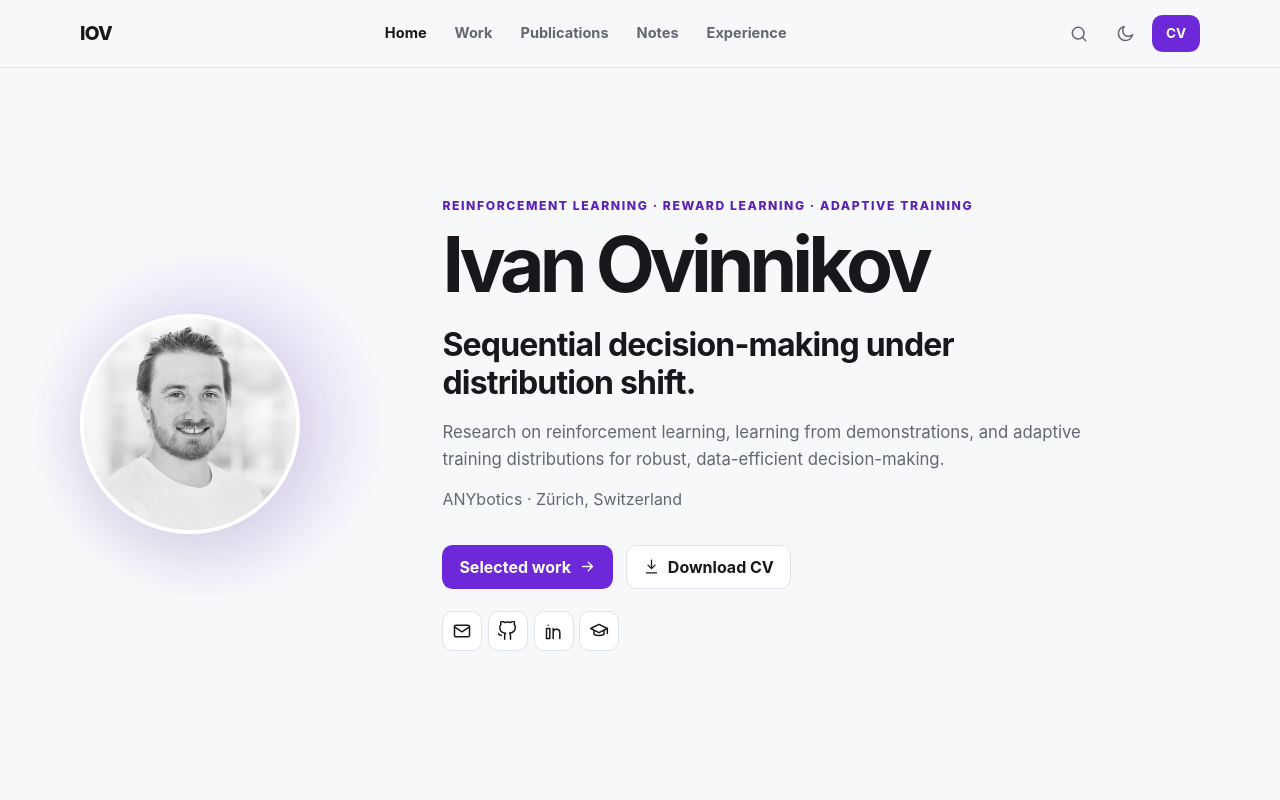
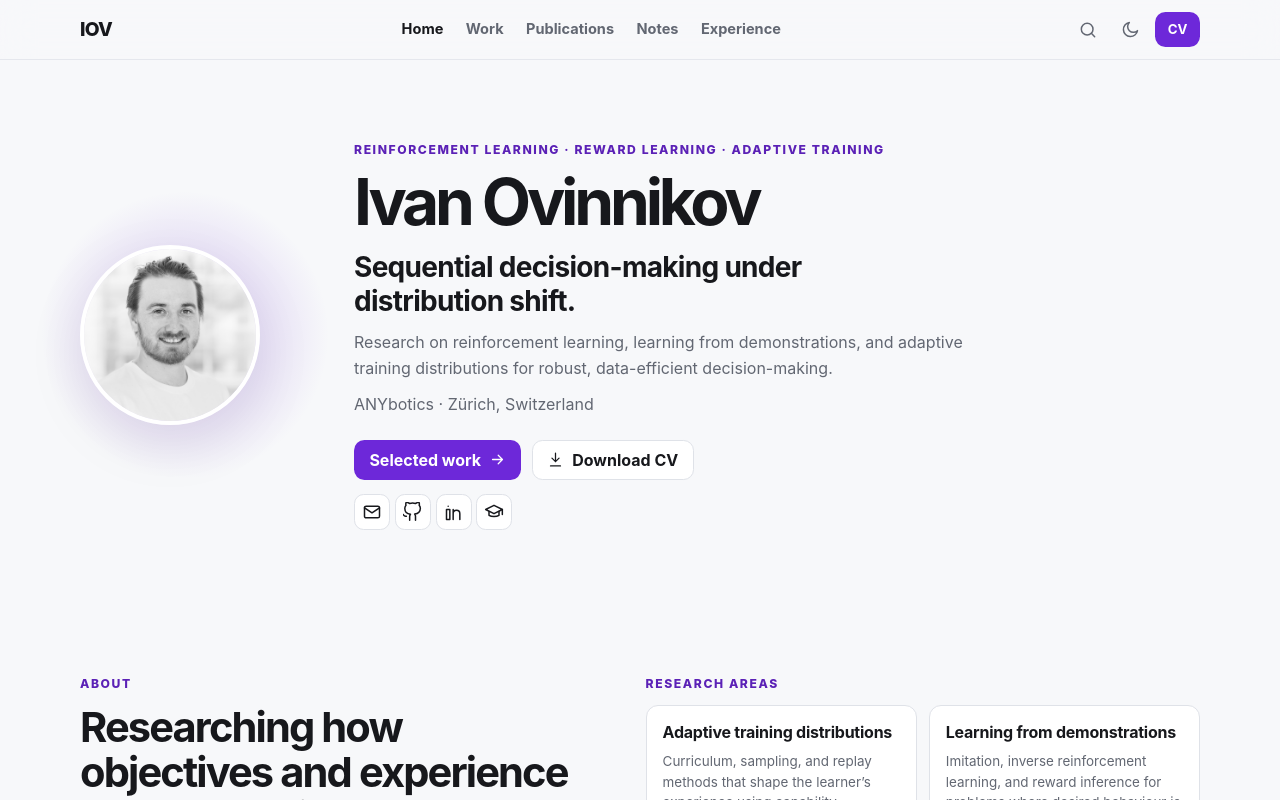
Before and after one commit to iov9000/iov9000.github.io, an Astro site: page / in a window 1280 px wide. Shown: the top 800 px of the page. Built offline with nearby package versions, Linux system fonts and the light colour scheme; Astro itself is replaced by a stand-in of ours.

Commit message:
compactify

```diff
--- a/src/styles/global.css
+++ b/src/styles/global.css
@@ -79,20 +79,20 @@ button, input { font: inherit; }
   margin-inline: auto;
 }
 .header-inner {
-  min-height: 4.2rem;
+  min-height: 3.7rem;
   display: flex;
   align-items: center;
-  gap: 2.5rem;
+  gap: 2rem;
 }
 .wordmark { font-weight: 850; letter-spacing: -.04em; font-size: 1.2rem; }
-.desktop-nav { display: flex; align-items: center; gap: 1.75rem; margin-inline: auto; }
+.desktop-nav { display: flex; align-items: center; gap: 1.4rem; margin-inline: auto; }
 .desktop-nav a { color: var(--muted); font-size: .91rem; font-weight: 650; }
 .desktop-nav a:hover,
 .desktop-nav a.active { color: var(--text); }
 .header-actions { display: flex; align-items: center; gap: .45rem; }
 .icon-button {
-  width: 2.45rem;
-  height: 2.45rem;
+  width: 2.2rem;
+  height: 2.2rem;
   display: inline-grid;
   place-items: center;
   color: var(--muted);
@@ -135,8 +135,8 @@ button, input { font: inherit; }
   align-items: center;
   justify-content: center;
   gap: .5rem;
-  min-height: 2.75rem;
-  padding: .65rem 1rem;
+  min-height: 2.5rem;
+  padding: .55rem .9rem;
   color: white;
   background: var(--button-bg);
   border: 1px solid transparent;
@@ -147,11 +147,11 @@ button, input { font: inherit; }
 .button:hover { color: white; background: var(--button-bg-hover); }
 .button-secondary { color: var(--text); background: var(--surface); border-color: var(--border); }
 .button-secondary:hover { color: var(--text); background: var(--surface-2); }
-.button-small { min-height: 2.35rem; padding: .5rem .8rem; font-size: .85rem; }
+.button-small { min-height: 2.15rem; padding: .42rem .72rem; font-size: .83rem; }
 
-.site-footer { border-top: 1px solid var(--border); margin-top: 7rem; }
+.site-footer { border-top: 1px solid var(--border); margin-top: 4.5rem; }
 .footer-inner {
-  min-height: 7rem;
+  min-height: 5rem;
   display: flex;
   align-items: center;
   justify-content: space-between;
@@ -160,9 +160,9 @@ button, input { font: inherit; }
 }
 .footer-inner div { display: flex; gap: 1.2rem; }
 
-.section { padding: 6.5rem 0; }
+.section { padding: 4.5rem 0; }
 .section + .section { border-top: 1px solid var(--border); }
-.section-header { max-width: 720px; margin-bottom: 2.8rem; }
+.section-header { max-width: 720px; margin-bottom: 2rem; }
 .eyebrow {
   margin: 0 0 .7rem;
   color: var(--accent-strong);
@@ -174,11 +174,11 @@ button, input { font: inherit; }
 .section-title,
 .page-title,
 .article-title { margin: 0; letter-spacing: -.045em; line-height: 1.08; }
-.section-title { font-size: clamp(2rem, 4vw, 3rem); }
-.section-intro { color: var(--muted); max-width: 65ch; margin: 1rem 0 0; }
+.section-title { font-size: clamp(1.8rem, 3.5vw, 2.6rem); }
+.section-intro { color: var(--muted); max-width: 65ch; margin: .75rem 0 0; }
 
-.hero { padding: clamp(5rem, 10vw, 8rem) 0 7rem; overflow: hidden; }
-.hero-grid { display: grid; grid-template-columns: 260px minmax(0, 1fr); gap: clamp(3rem, 8vw, 7rem); align-items: center; }
+.hero { padding: clamp(3.5rem, 7vw, 5rem) 0 4.5rem; overflow: hidden; }
+.hero-grid { display: grid; grid-template-columns: 210px minmax(0, 1fr); gap: clamp(2.5rem, 5vw, 4.5rem); align-items: center; }
 .portrait-wrap { position: relative; }
 .portrait-wrap::before {
   content: '';
@@ -187,58 +187,58 @@ button, input { font: inherit; }
   z-index: -1;
   background: radial-gradient(circle, color-mix(in srgb, var(--accent) 25%, transparent), transparent 65%);
 }
-.portrait { width: 220px; height: 220px; object-fit: cover; border-radius: 50%; border: 4px solid var(--surface); box-shadow: var(--shadow); }
-.hero h1 { margin: 0; max-width: 14ch; font-size: clamp(2.8rem, 6vw, 5.2rem); letter-spacing: -.065em; line-height: .98; }
+.portrait { width: 180px; height: 180px; object-fit: cover; border-radius: 50%; border: 4px solid var(--surface); box-shadow: var(--shadow); }
+.hero h1 { margin: 0; max-width: 14ch; font-size: clamp(2.7rem, 5vw, 4.5rem); letter-spacing: -.065em; line-height: .98; }
 .hero-role { margin: 1.5rem 0 .3rem; font-weight: 750; }
 .hero-thesis {
   max-width: 25ch;
-  margin: 1.5rem 0 0;
-  font-size: clamp(1.35rem, 2.5vw, 2rem);
+  margin: 1.1rem 0 0;
+  font-size: clamp(1.3rem, 2.2vw, 1.75rem);
   font-weight: 750;
   letter-spacing: -.025em;
   line-height: 1.2;
 }
-.hero-subtitle { max-width: 63ch; margin: 1rem 0 0; color: var(--muted); font-size: 1.05rem; }
+.hero-subtitle { max-width: 63ch; margin: .75rem 0 0; color: var(--muted); font-size: 1rem; }
 .hero-affiliation { margin: 0; color: var(--muted); }
-.hero-subtitle + .hero-affiliation { margin-top: .9rem; }
+.hero-subtitle + .hero-affiliation { margin-top: .65rem; }
 .hero-copy { color: var(--muted); max-width: 62ch; font-size: 1.06rem; margin: 1.5rem 0 0; }
-.hero-actions { display: flex; flex-wrap: wrap; gap: .8rem; margin-top: 2rem; }
-.social-links { display: flex; gap: .35rem; margin-top: 1.4rem; }
-.social-links a { width: 2.5rem; height: 2.5rem; display: grid; place-items: center; border: 1px solid var(--border); border-radius: .65rem; background: var(--surface); }
+.hero-actions { display: flex; flex-wrap: wrap; gap: .65rem; margin-top: 1.4rem; }
+.social-links { display: flex; gap: .3rem; margin-top: .9rem; }
+.social-links a { width: 2.25rem; height: 2.25rem; display: grid; place-items: center; border: 1px solid var(--border); border-radius: .6rem; background: var(--surface); }
 
-.research-overview { display: grid; grid-template-columns: minmax(0, .9fr) minmax(0, 1.1fr); gap: clamp(3rem, 8vw, 7rem); align-items: start; }
-.about-copy > p:not(.eyebrow) { max-width: 68ch; margin: 1.25rem 0 0; color: var(--muted); }
-.research-area-grid { display: grid; grid-template-columns: repeat(2, minmax(0, 1fr)); gap: 1rem; }
-.research-area { padding: 1.25rem; border: 1px solid var(--border); border-radius: .85rem; background: var(--surface); }
+.research-overview { display: grid; grid-template-columns: minmax(0, .95fr) minmax(0, 1.05fr); gap: clamp(2.5rem, 5vw, 4.5rem); align-items: start; }
+.about-copy > p:not(.eyebrow) { max-width: 68ch; margin: .95rem 0 0; color: var(--muted); }
+.research-area-grid { display: grid; grid-template-columns: repeat(2, minmax(0, 1fr)); gap: .75rem; }
+.research-area { padding: 1rem; border: 1px solid var(--border); border-radius: .75rem; background: var(--surface); }
 .research-area h3 { margin: 0; font-size: 1rem; line-height: 1.3; letter-spacing: -.015em; }
-.research-area p { margin: .65rem 0 0; color: var(--muted); font-size: .86rem; line-height: 1.65; }
+.research-area p { margin: .5rem 0 0; color: var(--muted); font-size: .84rem; line-height: 1.55; }
 
-.card-grid { display: grid; grid-template-columns: repeat(3, minmax(0, 1fr)); gap: 1.1rem; }
+.card-grid { display: grid; grid-template-columns: repeat(3, minmax(0, 1fr)); gap: .85rem; }
 .card {
   min-width: 0;
-  padding: 1.5rem;
+  padding: 1.2rem;
   display: flex;
   flex-direction: column;
   background: var(--surface);
   border: 1px solid var(--border);
-  border-radius: 1rem;
+  border-radius: .8rem;
   transition: transform .2s ease, border-color .2s ease, box-shadow .2s ease;
 }
 .card:hover { transform: translateY(-3px); border-color: color-mix(in srgb, var(--accent) 55%, var(--border)); box-shadow: var(--shadow); color: inherit; }
 .card-meta { color: var(--accent-strong); font-size: .74rem; font-weight: 800; letter-spacing: .08em; text-transform: uppercase; }
-.card h3 { margin: .7rem 0 .65rem; font-size: 1.16rem; line-height: 1.3; letter-spacing: -.02em; }
+.card h3 { margin: .55rem 0 .5rem; font-size: 1.1rem; line-height: 1.3; letter-spacing: -.02em; }
 .card p { color: var(--muted); margin: 0; font-size: .91rem; }
-.card-footer { margin-top: auto; padding-top: 1.2rem; color: var(--accent-strong); font-weight: 750; font-size: .86rem; display: flex; align-items: center; gap: .4rem; }
-.tags { display: flex; flex-wrap: wrap; gap: .45rem; margin-top: 1rem; }
+.card-footer { margin-top: auto; padding-top: .9rem; color: var(--accent-strong); font-weight: 750; font-size: .84rem; display: flex; align-items: center; gap: .4rem; }
+.tags { display: flex; flex-wrap: wrap; gap: .4rem; margin-top: .75rem; }
 .tag { padding: .25rem .55rem; color: var(--muted); background: var(--surface-2); border-radius: .45rem; font-size: .72rem; }
 
 .publication-list { display: grid; gap: 0; border-top: 1px solid var(--border); }
 .publication-row {
   display: grid;
   grid-template-columns: 6.5rem minmax(0, 1fr) auto;
-  gap: 1.5rem;
+  gap: 1.2rem;
   align-items: start;
-  padding: 1.55rem 0;
+  padding: 1.15rem 0;
   border-bottom: 1px solid var(--border);
 }
 .publication-row time { color: var(--faint); font-size: .84rem; padding-top: .2rem; }
@@ -249,22 +249,22 @@ button, input { font: inherit; }
 .row-actions .row-link { display: inline-flex; align-items: center; gap: .25rem; }
 .row-actions .row-link-muted { color: var(--muted); }
 
-.page-hero { padding: 6rem 0 3.5rem; }
-.page-title { font-size: clamp(2.6rem, 6vw, 4.6rem); max-width: 15ch; }
-.page-lead { color: var(--muted); max-width: 65ch; margin-top: 1.25rem; font-size: 1.05rem; }
+.page-hero { padding: 4rem 0 2.5rem; }
+.page-title { font-size: clamp(2.4rem, 5vw, 4rem); max-width: 15ch; }
+.page-lead { color: var(--muted); max-width: 65ch; margin-top: .9rem; font-size: 1rem; }
 
-.article-shell { width: min(760px, calc(100% - 3rem)); margin: 0 auto; padding: 6rem 0 1rem; }
-.back-link { display: inline-flex; align-items: center; gap: .4rem; color: var(--muted); font-size: .85rem; font-weight: 700; margin-bottom: 2.2rem; }
+.article-shell { width: min(760px, calc(100% - 3rem)); margin: 0 auto; padding: 4rem 0 1rem; }
+.back-link { display: inline-flex; align-items: center; gap: .4rem; color: var(--muted); font-size: .85rem; font-weight: 700; margin-bottom: 1.5rem; }
 .article-title { font-size: clamp(2.25rem, 5vw, 3.65rem); }
 .article-summary { margin: 1.2rem 0 0; color: var(--muted); font-size: 1.05rem; max-width: 62ch; }
-.article-byline { display: flex; flex-wrap: wrap; gap: .4rem .7rem; margin-top: 1.4rem; color: var(--faint); font-size: .84rem; }
-.article-links { display: flex; flex-wrap: wrap; gap: .6rem; margin-top: 1.6rem; }
+.article-byline { display: flex; flex-wrap: wrap; gap: .4rem .7rem; margin-top: 1rem; color: var(--faint); font-size: .84rem; }
+.article-links { display: flex; flex-wrap: wrap; gap: .6rem; margin-top: 1.15rem; }
 .article-links a { display: inline-flex; align-items: center; gap: .35rem; padding: .48rem .7rem; border: 1px solid var(--border); border-radius: .5rem; font-size: .8rem; font-weight: 750; background: var(--surface); }
-.publication-facts { display: grid; grid-template-columns: repeat(2, minmax(0, 1fr)); gap: .8rem; margin: 2.5rem 0 0; }
+.publication-facts { display: grid; grid-template-columns: repeat(2, minmax(0, 1fr)); gap: .8rem; margin: 1.75rem 0 0; }
 .fact { padding: 1rem; border: 1px solid var(--border); border-radius: .75rem; background: var(--surface); }
 .fact dt { color: var(--faint); font-size: .7rem; font-weight: 800; text-transform: uppercase; letter-spacing: .09em; }
 .fact dd { margin: .25rem 0 0; font-weight: 650; }
-.article-divider { margin: 3rem 0; border: 0; border-top: 1px solid var(--border); }
+.article-divider { margin: 2.2rem 0; border: 0; border-top: 1px solid var(--border); }
 .prose { color: var(--muted); font-size: .9rem; line-height: 1.78; }
 .prose > :first-child { margin-top: 0; }
 .prose > :last-child { margin-bottom: 0; }
@@ -283,13 +283,13 @@ button, input { font: inherit; }
   overflow-y: hidden;
   font-size: 1.12em;
 }
-.article-taxonomy { display: flex; flex-wrap: wrap; gap: .5rem; margin-top: 3rem; padding-top: 2rem; border-top: 1px solid var(--border); }
-.article-nav { display: grid; grid-template-columns: 1fr 1fr; gap: 1rem; margin-top: 4rem; }
+.article-taxonomy { display: flex; flex-wrap: wrap; gap: .5rem; margin-top: 2.25rem; padding-top: 1.5rem; border-top: 1px solid var(--border); }
+.article-nav { display: grid; grid-template-columns: 1fr 1fr; gap: 1rem; margin-top: 2.75rem; }
 .article-nav a { padding: 1rem; border: 1px solid var(--border); border-radius: .75rem; background: var(--surface); font-weight: 650; }
 .article-nav a:last-child { text-align: right; }
 
-.experience-grid { display: grid; grid-template-columns: 220px minmax(0, 1fr); gap: 4rem; }
-.timeline { display: grid; gap: 2.5rem; }
+.experience-grid { display: grid; grid-template-columns: 210px minmax(0, 1fr); gap: 3rem; }
+.timeline { display: grid; gap: 2rem; }
 .timeline-item { position: relative; padding-left: 1.5rem; border-left: 1px solid var(--border); }
 .timeline-item::before { content: ''; position: absolute; left: -5px; top: .35rem; width: 9px; height: 9px; border-radius: 50%; background: var(--accent); }
 .timeline-item h2 { margin: 0; font-size: 1.2rem; }
@@ -301,7 +301,7 @@ button, input { font: inherit; }
 .plain-list { list-style: none; margin: 0; padding: 0; color: var(--muted); font-size: .88rem; }
 .plain-list li + li { margin-top: .5rem; }
 
-.search-shell { width: min(760px, calc(100% - 3rem)); margin: 0 auto; padding: 6rem 0; min-height: 65vh; }
+.search-shell { width: min(760px, calc(100% - 3rem)); margin: 0 auto; padding: 4rem 0; min-height: 60vh; }
 .search-form { display: flex; gap: .6rem; margin-top: 2rem; }
 .search-form input { flex: 1; min-width: 0; padding: .85rem 1rem; color: var(--text); background: var(--surface); border: 1px solid var(--border); border-radius: .7rem; }
 .search-results { display: grid; gap: .8rem; margin-top: 2rem; }
@@ -315,26 +315,26 @@ button, input { font: inherit; }
   .mobile-menu { display: block; }
   .header-inner { gap: 1rem; }
   .header-actions { margin-left: auto; }
-  .hero-grid { grid-template-columns: 1fr; gap: 2rem; }
+  .hero-grid { grid-template-columns: 1fr; gap: 1.5rem; }
   .research-overview { grid-template-columns: 1fr; }
-  .portrait { width: 150px; height: 150px; }
+  .portrait { width: 130px; height: 130px; }
   .hero h1 { max-width: 12ch; }
   .card-grid { grid-template-columns: 1fr 1fr; }
-  .experience-grid { grid-template-columns: 1fr; gap: 3rem; }
+  .experience-grid { grid-template-columns: 1fr; gap: 2.25rem; }
 }
 
 @media (max-width: 600px) {
   .header-inner, .footer-inner, .container { width: min(100% - 2rem, 1120px); }
-  .section { padding: 4.5rem 0; }
-  .hero { padding: 4rem 0 5rem; }
-  .hero h1 { font-size: 3.05rem; }
+  .section { padding: 3.5rem 0; }
+  .hero { padding: 3rem 0 3.5rem; }
+  .hero h1 { font-size: 2.85rem; }
   .hero-copy { font-size: 1rem; }
   .research-area-grid { grid-template-columns: 1fr; }
   .card-grid { grid-template-columns: 1fr; }
   .publication-row { grid-template-columns: 1fr; gap: .45rem; }
   .publication-row time { order: -1; }
   .row-actions { justify-content: flex-start; margin-top: .35rem; }
-  .article-shell { width: min(100% - 2rem, 760px); padding-top: 4rem; }
+  .article-shell { width: min(100% - 2rem, 760px); padding-top: 3rem; }
   .article-title { font-size: 2.25rem; }
   .article-summary { font-size: 1rem; }
   .prose { font-size: .92rem; }
```
